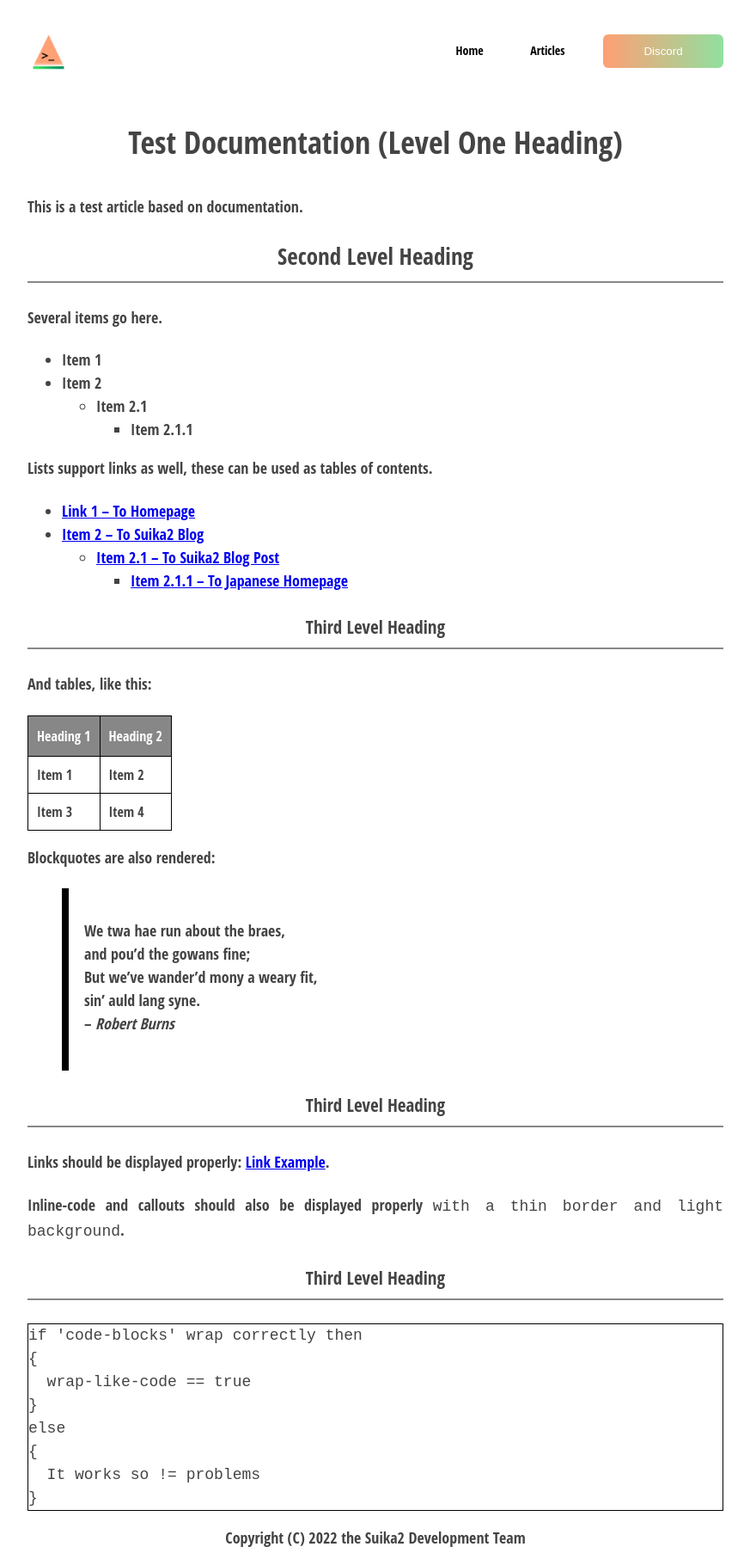
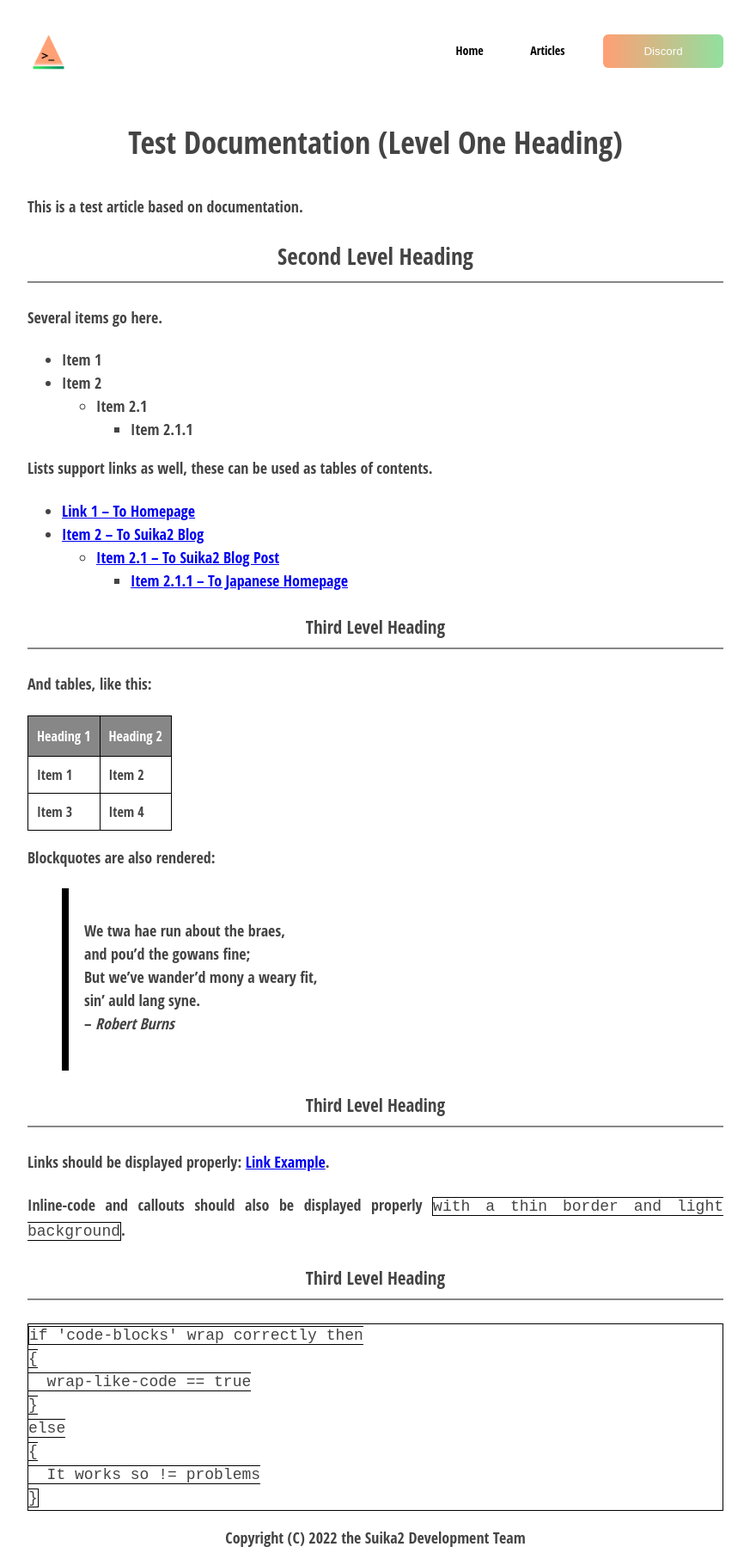
Before and after one commit to suika2engine/suika2engine.github.io, a Jekyll site: the page built from docs/doc-test.md, in a window 1280 px wide. Shown: the whole page at 86% size, without its empty margins (203-1076 px from the left). Built offline with Jekyll 4.4.1, drawn with Linux system fonts in a browser that asks for light colours; our own code applies the rules of GitHub Pages for plain Markdown files.

Commit message:
Update article-style.css

```diff
--- a/styles/article-style.css
+++ b/styles/article-style.css
@@ -138,6 +138,10 @@ pre,
 code {}
 */
 
+code {
+  border: 1px solid var(--Text);
+}
+
 pre {
   border: 1px solid var(--Text);
 }
```
